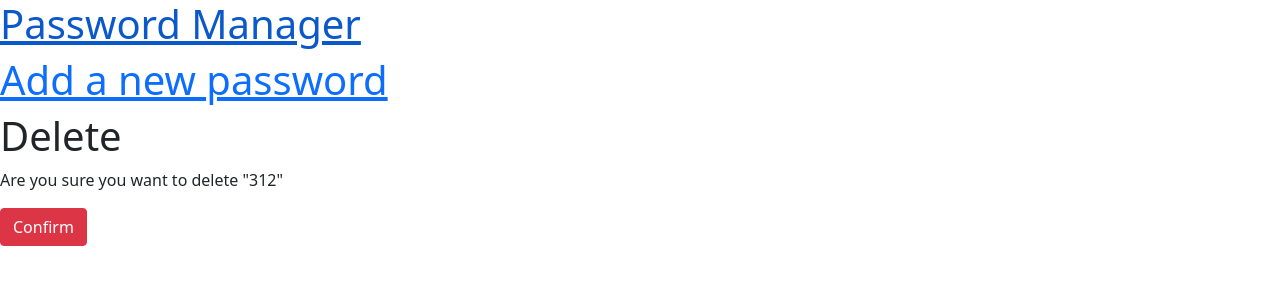
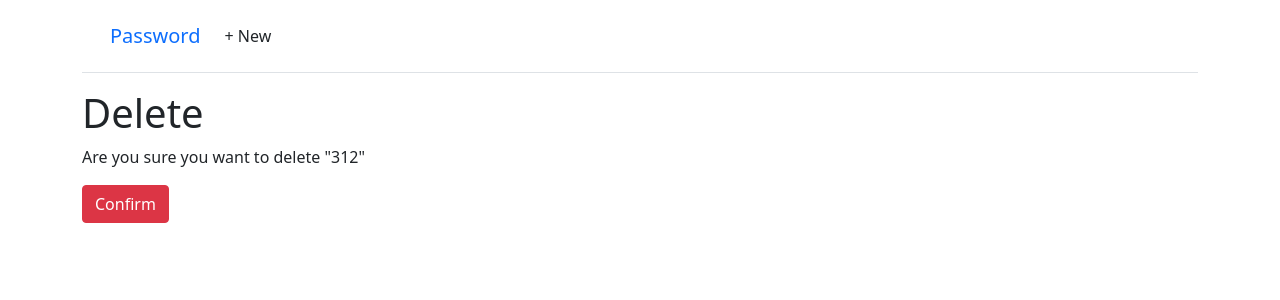
Before and after one commit to FTyumin/Password-Manager, a Django app: page /2/delete/ in a window 1280 px wide. Shown: the top 300 px of the page. Run offline with Django 4.2, Linux system fonts and the light colour scheme; data comes from the database, SQL or seed files in the repository; parts of the project's set-up code (start-up, migrations or seed data) failed here and were passed over.

Commit message:
Fixed homepage error

```diff
--- a/password_manager/views.py
+++ b/password_manager/views.py
@@ -10,9 +10,13 @@ from .models import Password
 
 
 
-class HomePageView(TemplateView):
+class HomePageView(ListView):
     model = Password
     template_name = "home.html"
+    context_object_name = "passwords"
+
+    def get_queryset(self):
+        return Password.objects.all()
 
 
 class PasswordCreateView(CreateView):
--- a/templates/base.html
+++ b/templates/base.html
@@ -7,13 +7,30 @@
 </head>
 <body>
 <header>
-<h1><a href="{% url 'home' %}">Password Manager</a></h1>
-<h1><a href="{% url 'password_new' %}">Add a new password</a></h1>
 </header>
 <div>
-{% block content %}
-{% endblock content %}
+    <div class="container">
+        <header class="p-3 mb-3 border-bottom">
+        <div class="container">
+        <div class="d-flex flex-wrap align-items-center justify-content-center
+        justify-content-lg-start">
+        <a class="navbar-brand" href="{% url 'home' %}">Password</a>
+        <ul class="nav col-12 col-lg-auto me-lg-auto mb-2 justify-content-center
+        mb-md-0">
+        <li><a href="{% url 'password_new' %}" class="nav-link px-2 link-dark">+ New</a></li>
+        </ul>
+        <div class="dropdown text-end">
+
+
+    </div>
+    </ul>
+    </div>
+    </div>
+    </header>
+    <main>
+    {% block content %}
+    {% endblock content %}
+    </main>
 </div>
 </body>
-<script src="https://cdn.jsdelivr.net/npm/bootstrap@5.1.1..."></script>
-</html>
+<script src="https://cdn.jsdelivr.net/npm/bootstrap@5.3.2/dist/js/bootstrap.bundle.min.js" integrity="sha384-C6RzsynM9kWDrMNeT87bh95OGNyZPhcTNXj1NW7RuBCsyN/o0jlpcV8Qyq46cDfL" crossorigin="anonymous"></script></html>
```
Also changed, not shown: templates/home.html (+10 -1 lines).
